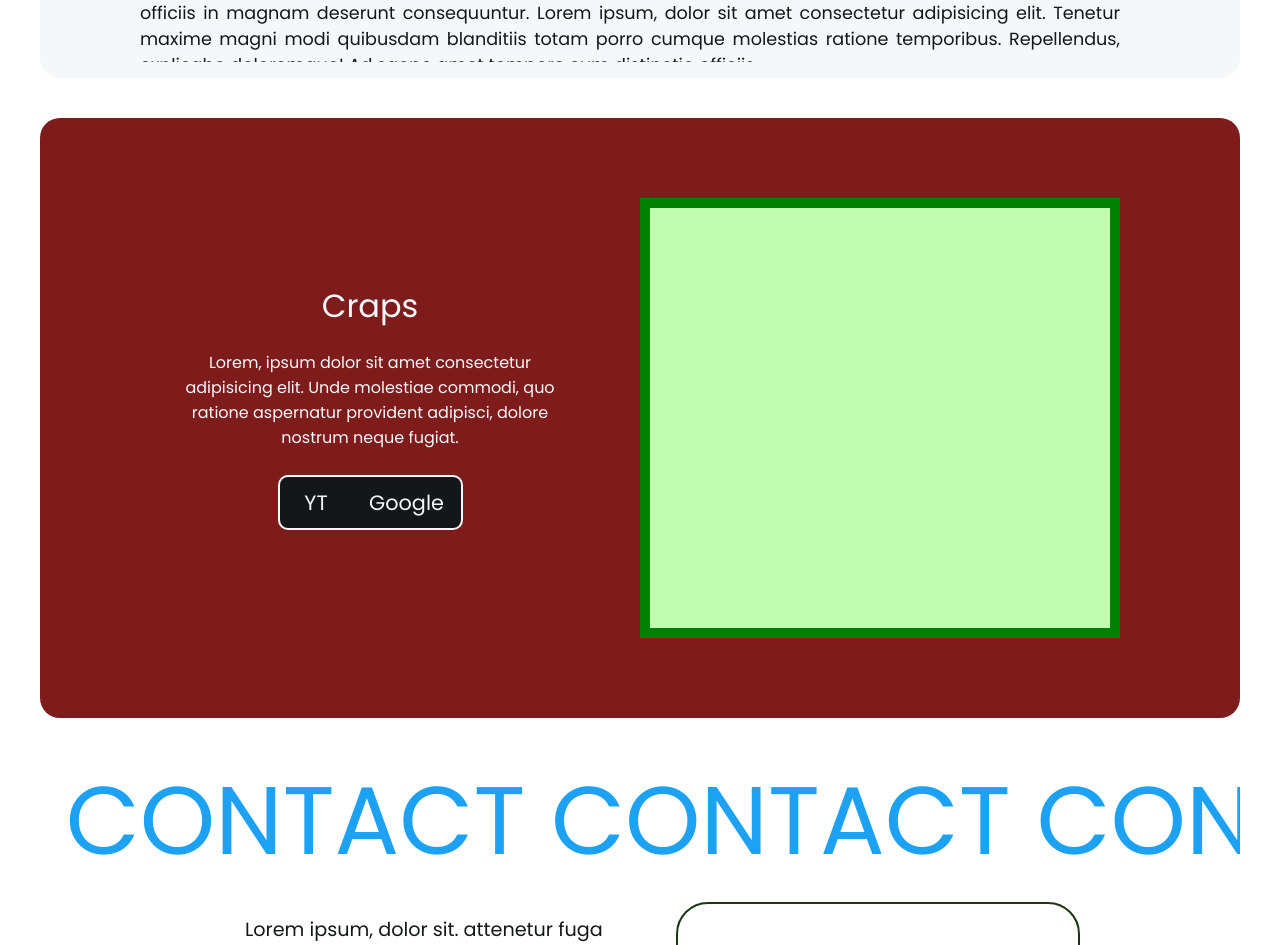
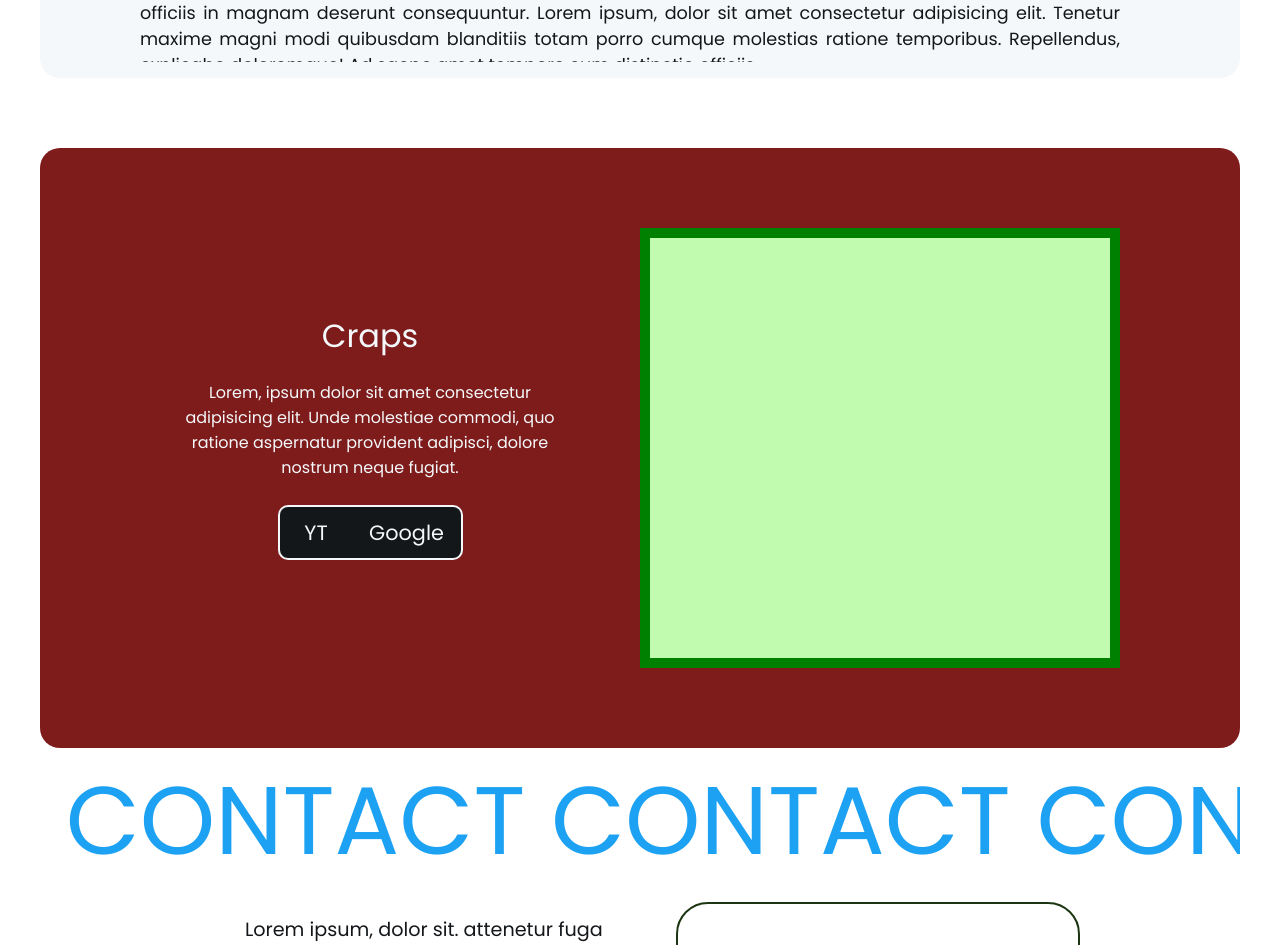
Before and after one commit to sparklingwaterlemon/Portfolio, a React (Create React App) app: page / in a window 1280 px wide. Shown: the part 1082-2027 px from the top of the page. Built offline with nearby package versions, Linux system fonts and the light colour scheme.

Commit message:
Margin-top for project section

```diff
--- a/src/Components/ProjectSectionD/ProjectSectionD.css
+++ b/src/Components/ProjectSectionD/ProjectSectionD.css
@@ -12,6 +12,7 @@
     height: 75vh;
 
     width: calc(50% - 40px);
+    margin-top: 30px;
     margin-left: 40px;
 
     display: flex;
@@ -64,6 +65,7 @@
 }
 
 .pd-right-container{
+    margin-top: 30px;
     background-color: rgb(126, 28, 28);
     border-radius: 0px 20px 20px 0px;
 
@@ -95,6 +97,7 @@
         width: 100%;
         border-radius: 20px 20px 0px 0px;
 
+        margin-top: 0px;
         margin-left: 20px;
         margin-right: 20px;
 
@@ -113,6 +116,7 @@
         height: auto;
         width: 100%;
 
+        margin-top: 0px;
         margin-left: 20px;
         margin-right: 20px;
 
```
